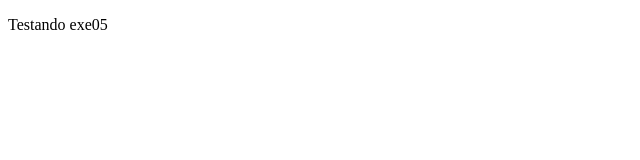
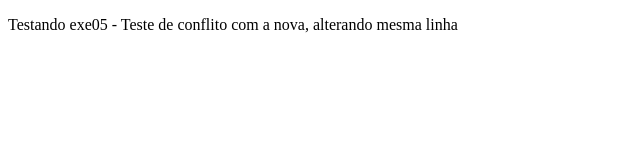
Before and after one commit to caroline-meijerink2/branches, a plain HTML site: page index.html in a window 1280 px wide. Shown: the whole page, without its empty margins (0-640 px from the left). Drawn offline with Linux system fonts and the light colour scheme.

Commit message:
change line 13 main branch

```diff
--- a/index.html
+++ b/index.html
@@ -10,4 +10,4 @@
 </body>
 </html>
 
-<p> Testando exe05 </p>
+<p> Testando exe05 - Teste de conflito com a nova, alterando mesma linha </p>
```
